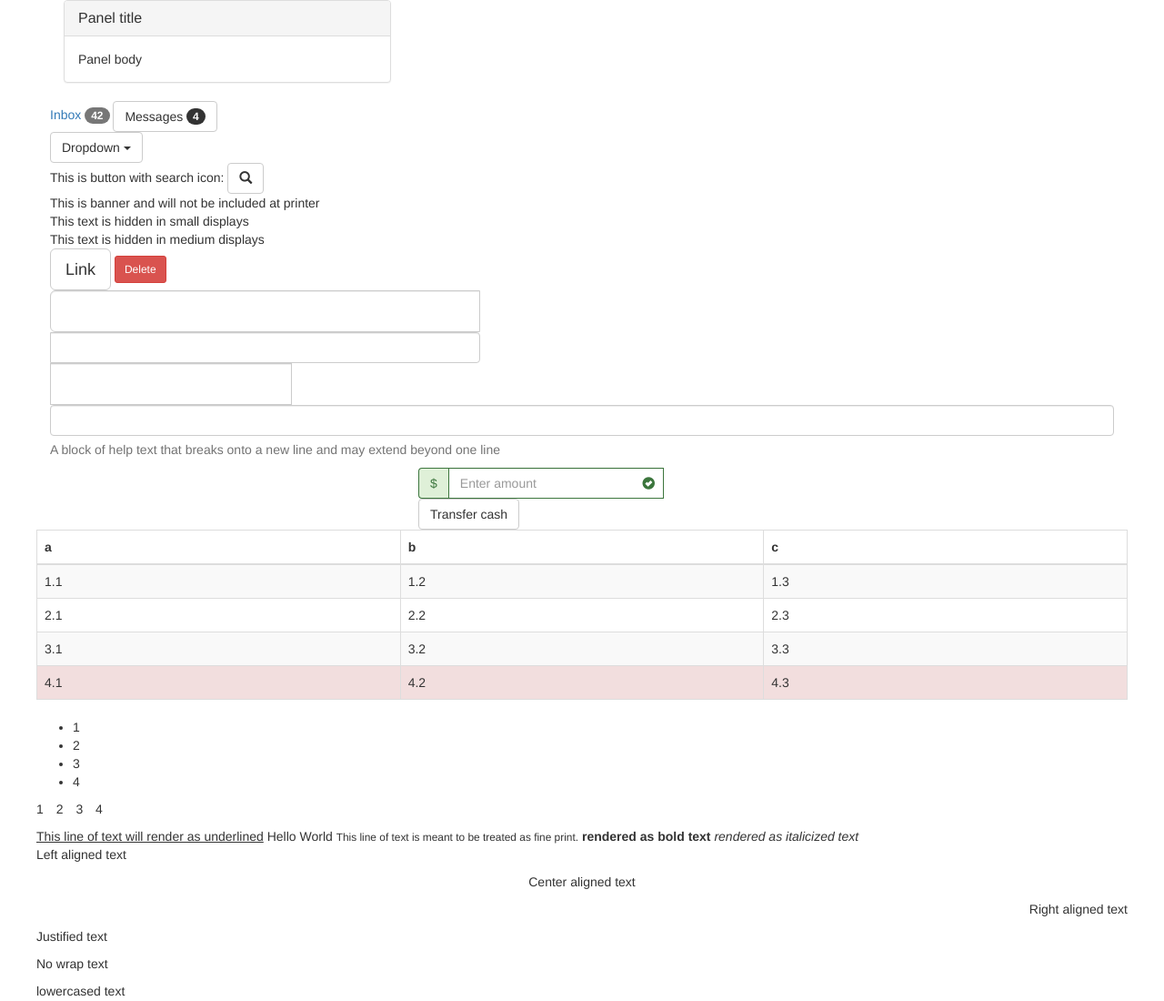
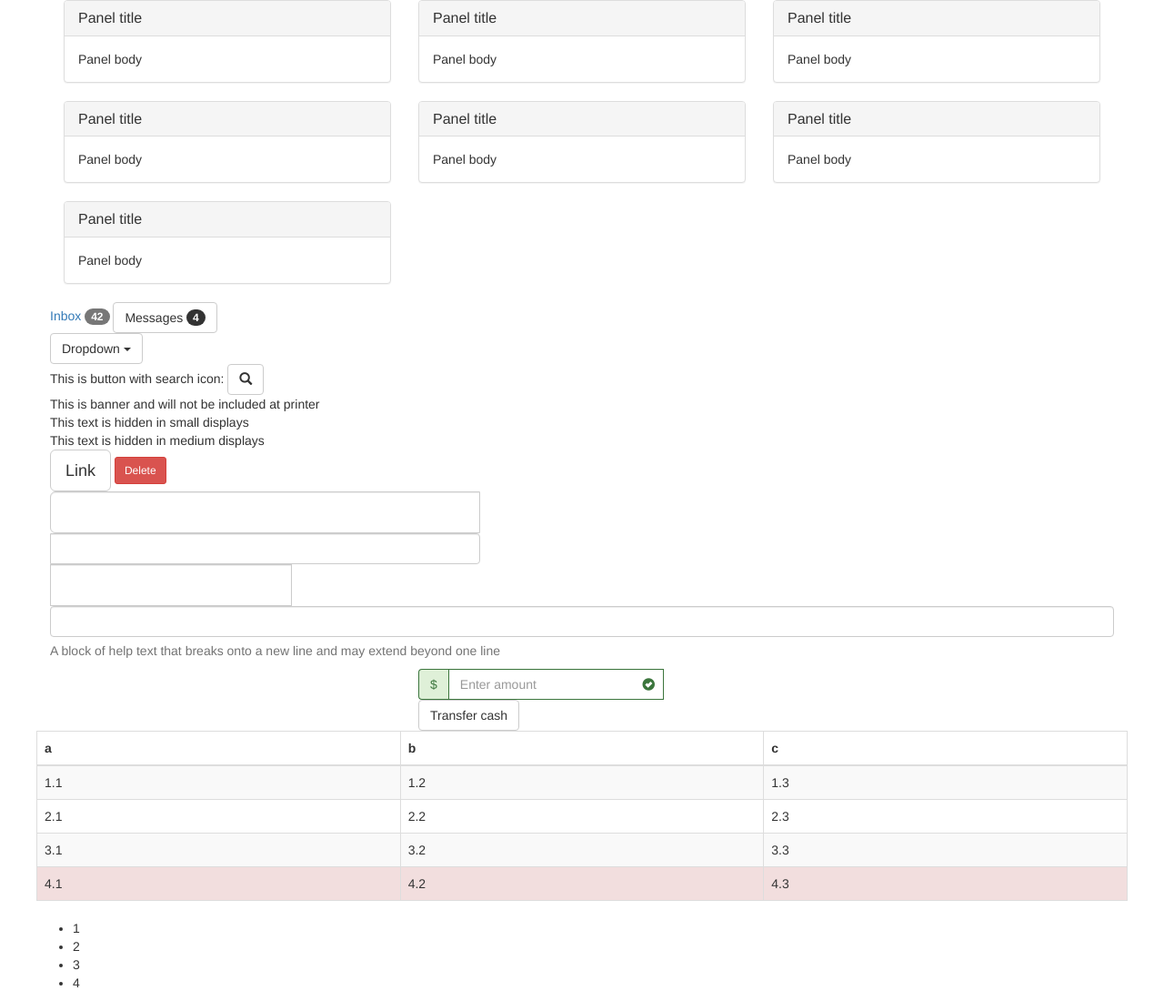
Before and after one commit to anton4o123/internet_programming_2014, a plain HTML site: page 05_SampleBootstrap/index.html in a window 1280 px wide. Shown: the top 1100 px of the page at 91% size. Drawn offline with Linux system fonts and the light colour scheme.

Commit message:
Multiple panels

```diff
--- a/05_SampleBootstrap/index.html
+++ b/05_SampleBootstrap/index.html
@@ -9,6 +9,66 @@
 	<body>
 		<div class=container>
 			<div class="row">
+				<div class="col-md-4 col-sm-6">
+					<div class="panel panel-default">
+						<div class="panel-heading">
+							<h3 class="panel-title">Panel title</h3>
+						</div>
+						<div class="panel-body">
+							Panel body
+						</div>
+					</div>
+				</div>
+				<div class="col-md-4 col-sm-6">
+					<div class="panel panel-default">
+						<div class="panel-heading">
+							<h3 class="panel-title">Panel title</h3>
+						</div>
+						<div class="panel-body">
+							Panel body
+						</div>
+					</div>
+				</div>
+				<div class="col-md-4 col-sm-6">
+					<div class="panel panel-default">
+						<div class="panel-heading">
+							<h3 class="panel-title">Panel title</h3>
+						</div>
+						<div class="panel-body">
+							Panel body
+						</div>
+					</div>
+				</div>
+				<div class="col-md-4 col-sm-6">
+					<div class="panel panel-default">
+						<div class="panel-heading">
+							<h3 class="panel-title">Panel title</h3>
+						</div>
+						<div class="panel-body">
+							Panel body
+						</div>
+					</div>
+				</div>
+				<div class="col-md-4 col-sm-6">
+					<div class="panel panel-default">
+						<div class="panel-heading">
+							<h3 class="panel-title">Panel title</h3>
+						</div>
+						<div class="panel-body">
+							Panel body
+						</div>
+					</div>
+				</div>
+				<div class="col-md-4 col-sm-6">
+					<div class="panel panel-default">
+						<div class="panel-heading">
+							<h3 class="panel-title">Panel title</h3>
+						</div>
+						<div class="panel-body">
+							Panel body
+						</div>
+					</div>
+				</div>
 				<div class="col-md-4 col-sm-6">
 					<div class="panel panel-default">
 						<div class="panel-heading">
```
